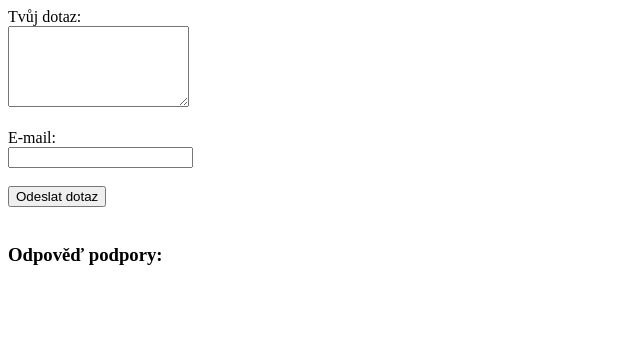
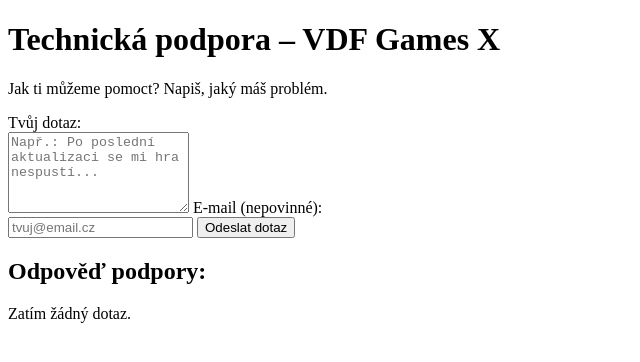
Before and after one commit to Sjalfr/AI-Customer-Support, a plain HTML site: page index.html in a window 1280 px wide. Shown: the whole page, without its empty margins (0-640 px from the left). Drawn offline with Linux system fonts and the light colour scheme.

Commit message:
Revise support page layout and content

```diff
--- a/index.html
+++ b/index.html
@@ -2,28 +2,40 @@
 <html lang="cs">
 <head>
   <meta charset="UTF-8">
-  <title>Podpora</title>
+  <title>Technická podpora – VDF Games</title>
   <link rel="stylesheet" href="style.css">
 </head>
 <body>
+  <h1>Technická podpora – VDF Games X</h1>
 
-<form id="question-form">
+  <p>
+    Jak ti můžeme pomoct? Napiš, jaký máš problém.
+  </p>
+
+  <form id="question-form">
     <label for="question">Tvůj dotaz:</label><br>
-    <textarea id="question" rows="5"></textarea>
+    <textarea
+      id="question"
+      rows="5"
+      placeholder="Např.: Po poslední aktualizaci se mi hra nespustí..."
+    ></textarea>
 
-    <br><br>
-    <label for="email">E-mail:</label><br>
-    <input type="email" id="email">
+    <!-- volitelně, polepro zadání emailu -->
+    <label for="email">E-mail (nepovinné):</label><br>
+    <input
+      type="email"
+      id="email"
+      placeholder="tvuj@email.cz"
+    >
 
-    <br><br>
     <button type="submit">Odeslat dotaz</button>
-</form>
+  </form>
 
-<br>
-<h3>Odpověď podpory:</h3>
-<div id="answer"></div>
+  <h2>Odpověď podpory:</h2>
+  <div id="answer">
+    Zatím žádný dotaz.
+  </div>
 
-<script src="script.js"></script>
-
+  <script src="script.js"></script>
 </body>
 </html>
```
